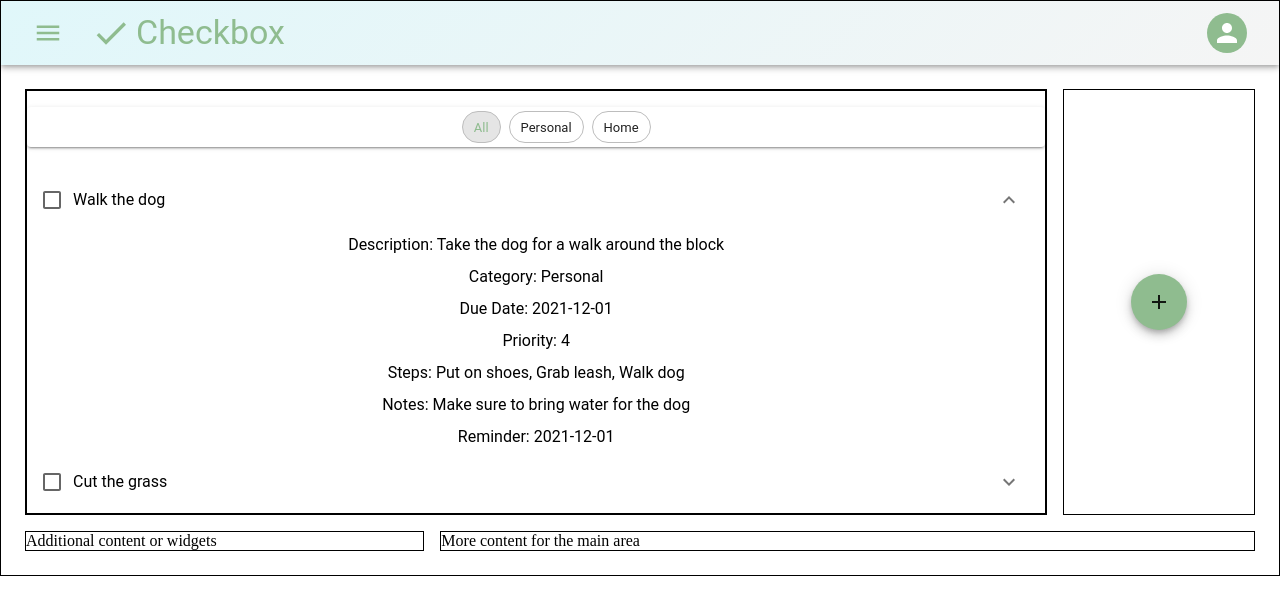
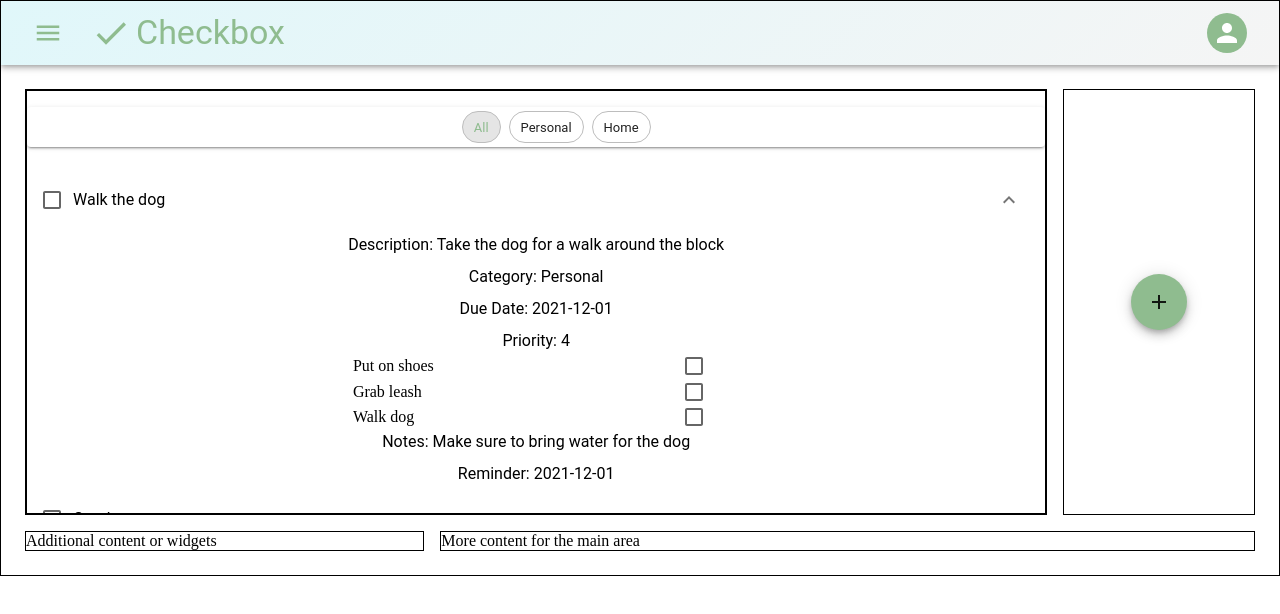
Before and after one commit to rymbowman/Task-Management-App---Frontend, a React (Vite) app in the folder Checkbox-Frontend/: page /dashboard in a window 1280 px wide. Both pictures are taken after a click on the button 1009 px from the left and 200 px from the top of the page. Shown: the top 614 px of the page. Built offline with nearby package versions, Linux system fonts and the light colour scheme.

Commit message:
Update toggling logic to allow for task to be automatically checked if all of its steps are checked

```diff
--- a/Checkbox-Frontend/src/components/TaskContainer.jsx
+++ b/Checkbox-Frontend/src/components/TaskContainer.jsx
@@ -82,10 +82,13 @@ const tasks = [
     },
   },
 ];
+
 const TaskContainer = () => {
   const [openTasks, setOpenTasks] = useState([]);
   const [filteredTasks, setFilteredTasks] = useState(tasks);
   const [activeChip, setActiveChip] = useState("All");
+  const [checked, setChecked] = useState([]);
+  const [completedTasks, setCompletedTasks] = useState([]);
 
   const uniqueCategories = [
     ...new Set(tasks.map((task) => task.details.category)),
@@ -108,6 +111,31 @@ const TaskContainer = () => {
   const resetFilter = () => {
     setFilteredTasks(tasks);
     setActiveChip("All");
+  };
+
+  const handleToggle = (value, taskId) => () => {
+    const currentIndex = checked.indexOf(value);
+    const newChecked = [...checked];
+    const currentTask = tasks.find((task) => task.id === taskId);
+
+    if (currentIndex === -1) {
+      newChecked.push(value);
+    } else {
+      newChecked.splice(currentIndex, 1);
+    }
+
+    // Filter `newChecked` to include only steps for the current task
+    const currentTaskCheckedSteps = newChecked.filter((step) =>
+      currentTask.details.steps.includes(step)
+    );
+
+    if (currentTaskCheckedSteps.length === currentTask.details.steps.length) {
+      setCompletedTasks([...completedTasks, taskId]);
+    } else {
+      setCompletedTasks(completedTasks.filter((task) => task !== taskId));
+    }
+
+    setChecked(newChecked);
   };
 
   return (
@@ -186,7 +214,12 @@ const TaskContainer = () => {
           >
             <ListItemButton value={task.id} sx={{ width: "100%" }}>
               <Tooltip title="Task Completed?" placement="bottom">
-                <Checkbox edge="start" tabIndex={-1} disableRipple />
+                <Checkbox
+                  edge="start"
+                  tabIndex={-1}
+                  checked={completedTasks.includes(task.id) ? true : false}
+                  disableRipple
+                />
               </Tooltip>
               <ListItemText primary={task.title} />
               {openTasks.includes(task.id) ? (
@@ -227,9 +260,34 @@ const TaskContainer = () => {
                 <ListItemText primary={`Category: ${task.details.category}`} />
                 <ListItemText primary={`Due Date: ${task.details.dueDate}`} />
                 <ListItemText primary={`Priority: ${task.details.priority}`} />
-                <ListItemText
-                  primary={`Steps: ${task.details.steps.join(", ")}`}
-                />
+                <List
+                  component="ul"
+                  disablePadding
+                  sx={{
+                    width: "60%",
+                    margin: "auto",
+                    display: "flex",
+                    flexDirection: "column",
+                    alignItems: "center",
+                    gap: "7.5px",
+                  }}
+                >
+                  {task.details.steps.map((step, index) => (
+                    <ListItem
+                      key={index}
+                      secondaryAction={
+                        <Checkbox
+                          edge="end"
+                          onChange={handleToggle(step, task.id)}
+                          checked={checked.includes(step)}
+                        />
+                      }
+                      disablePadding
+                    >
+                      {step}
+                    </ListItem>
+                  ))}
+                </List>
                 <ListItemText primary={`Notes: ${task.details.notes}`} />
                 <ListItemText primary={`Reminder: ${task.details.reminder}`} />
               </List>
```
